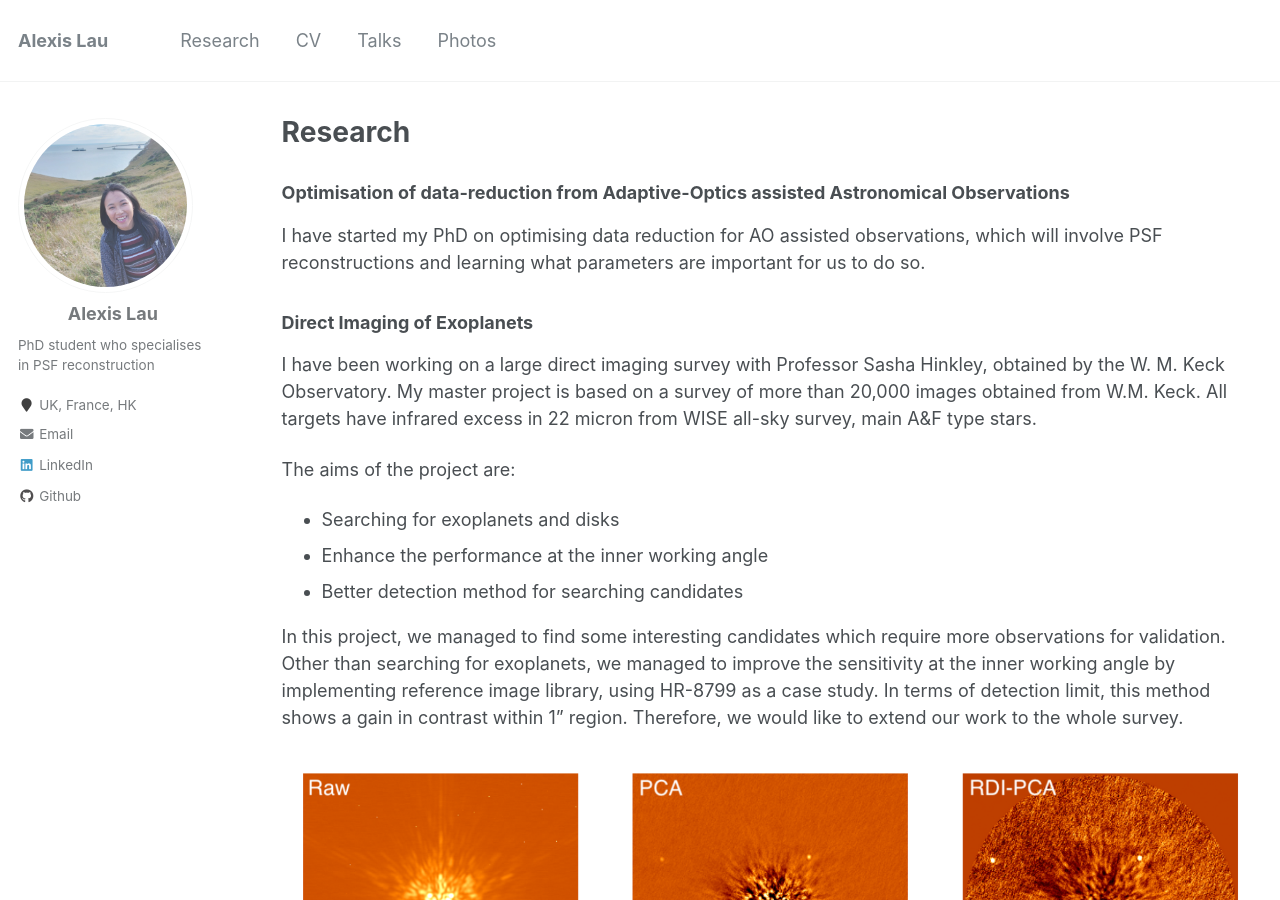
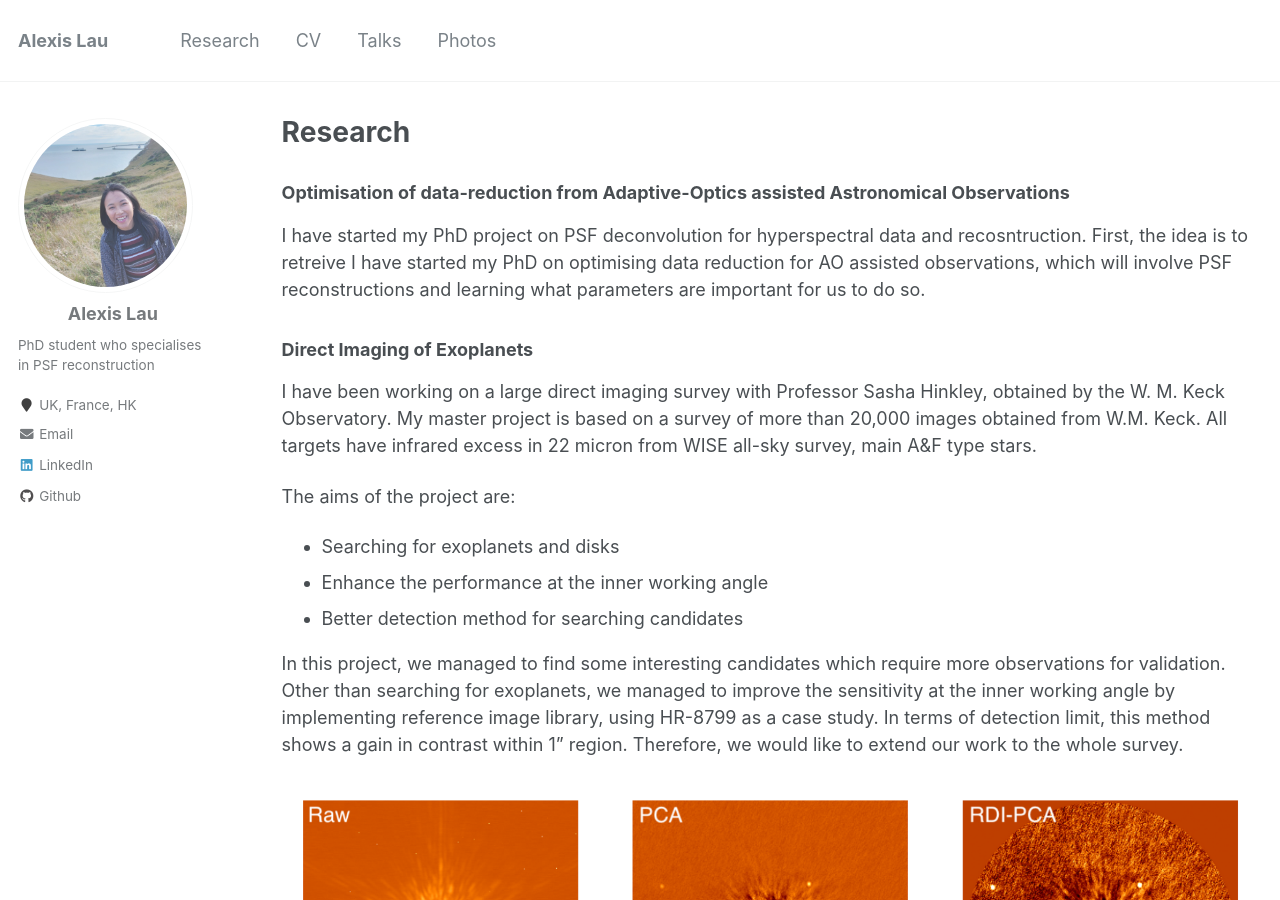
Before and after one commit to alexisyslau/_alexislau.github.io, a Jekyll site: the page built from _pages/research.md, in a window 1280 px wide and 900 px high. Built offline with Jekyll 4.4.1, drawn with Linux system fonts in a browser that asks for light colours.

```diff
--- a/_pages/research.md
+++ b/_pages/research.md
@@ -17,6 +17,7 @@ author_profile: true
 
 ### Optimisation of data-reduction from Adaptive-Optics assisted Astronomical Observations
 
+I have started my PhD project on PSF deconvolution for hyperspectral data and recosntruction. First, the idea is to retreive
 I have started my PhD on optimising data reduction for AO assisted observations, which will involve PSF reconstructions and learning what parameters are important for us to do so.
 
 ### Direct Imaging of Exoplanets
```
